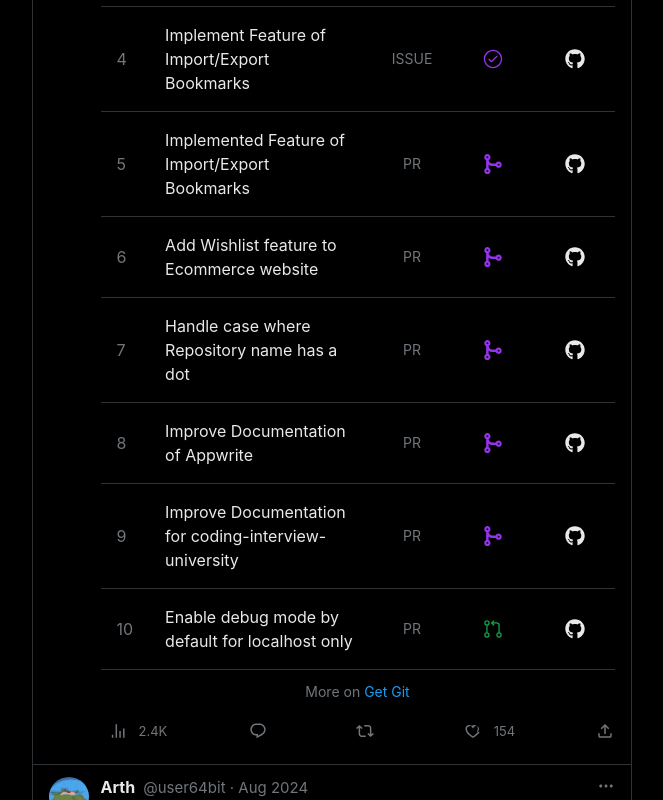
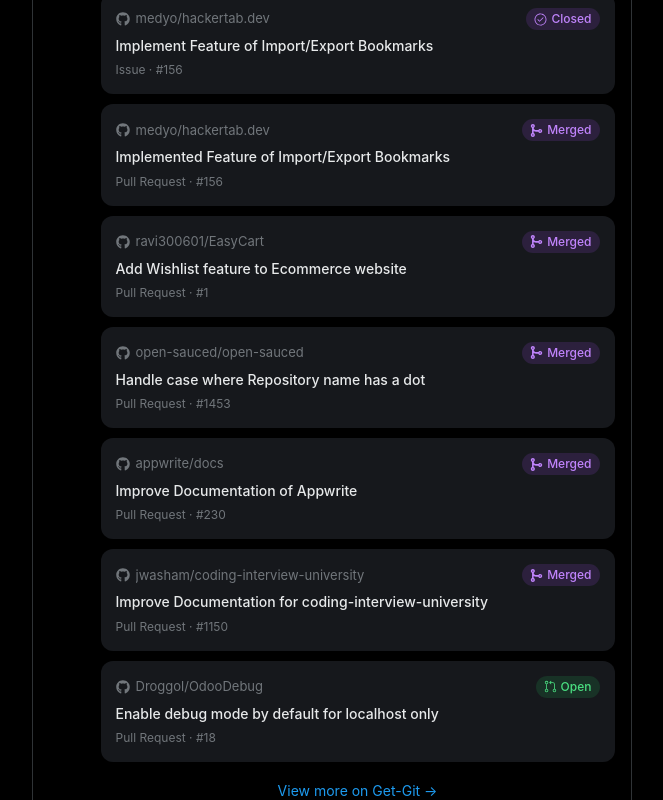
Before and after one commit to user-64bit/The-Tweetfolio, a React (Create React App) app: page / in a window 1280 px wide. Shown: the part 1260-2060 px from the top of the page, without its empty margins (271-934 px from the left). Built offline with nearby package versions, Linux system fonts and the light colour scheme.

Commit message:
refactor: replace table-based contribution list with a responsive card layout and centralized status configuration

```diff
--- a/src/components/tweets/Contributions.tsx
+++ b/src/components/tweets/Contributions.tsx
@@ -1,109 +1,100 @@
 import React from "react";
 import { FaGithub } from "react-icons/fa";
 import { ContributionData, GITHUB_USERNAME } from "../../config";
-import { GoGitPullRequest } from "react-icons/go"; // open PR
-import { FaCodeMerge } from "react-icons/fa6"; // merge PR
-import { GoIssueOpened } from "react-icons/go"; // open Issue
-import { GoIssueClosed } from "react-icons/go"; // solved issue
-import { MdReportProblem } from "react-icons/md";
+import { GoGitPullRequest, GoIssueClosed, GoIssueOpened } from "react-icons/go";
+import { FaCodeMerge } from "react-icons/fa6";
 
-const Contributions = () => {
-  const getStatusIcon = (status: string) => {
-    switch (status) {
-      case "merged":
-        return <FaCodeMerge className="text-purple-600 text-xl" />;
-      case "open":
-        return <GoGitPullRequest className="text-green-600 text-xl" />;
-      case "issued":
-        return <GoIssueOpened className="text-green-600 text-xl" />;
-      case "solved":
-        return <GoIssueClosed className="text-purple-600 text-xl" />;
-      default:
-        return <MdReportProblem className="text-red-400 text-xl" />;
+const extractRepo = (url: string) => {
+  try {
+    const parts = url.replace("https://github.com/", "").split("/");
+    return `${parts[0]}/${parts[1]}`;
+  } catch {
+    return "";
   }
 };
 
+const statusConfig: Record<string, { icon: React.ReactNode; label: string; color: string; bg: string }> = {
+  merged: {
+    icon: <FaCodeMerge className="text-[13px]" />,
+    label: "Merged",
+    color: "text-purple-400",
+    bg: "bg-purple-500/15",
+  },
+  open: {
+    icon: <GoGitPullRequest className="text-[13px]" />,
+    label: "Open",
+    color: "text-green-400",
+    bg: "bg-green-500/15",
+  },
+  issued: {
+    icon: <GoIssueOpened className="text-[13px]" />,
+    label: "Open",
+    color: "text-green-400",
+    bg: "bg-green-500/15",
+  },
+  solved: {
+    icon: <GoIssueClosed className="text-[13px]" />,
+    label: "Closed",
+    color: "text-purple-400",
+    bg: "bg-purple-500/15",
+  },
+};
+
+const Contributions = () => {
   return (
     <div className="w-full">
-      <h3 className="text-xl font-bold pb-4">🧑‍💻 Open Source Contributions</h3>
+      <h3 className="text-xl font-bold mb-4">🧑‍💻 Open Source Contributions</h3>
 
-      {/* Desktop Table (hidden on mobile) */}
-      <div className="hidden md:block overflow-x-auto">
-        <table className="min-w-full border-x-border">
-          <thead>
-            <tr className="bg-x-secondary text-x-text-primary">
-              <th className="p-4 border-b border-x-border text-left w-10">#</th>
-              <th className="p-4 border-b border-x-border text-left">Title</th>
-              <th className="p-4 border-b border-x-border text-center w-20">Type</th>
-              <th className="p-4 border-b border-x-border text-center w-20">Status</th>
-              <th className="p-4 border-b border-x-border text-center w-20">Link</th>
-            </tr>
-          </thead>
-          <tbody>
-            {ContributionData.map((item, index) => (
-              <tr key={index} className="hover:bg-x-secondary/50 transition-colors">
-                <td className="p-4 border-b border-x-border text-x-text-secondary">{index + 1}</td>
-                <td className="p-4 border-b border-x-border">{item.title}</td>
-                <td className="p-4 border-b border-x-border uppercase text-center text-x-text-secondary text-sm">
-                  {["issued", "solved"].includes(item.status) ? "Issue" : "PR"}
-                </td>
-                <td className="p-4 border-b border-x-border text-center">
-                  <div className="flex justify-center">{getStatusIcon(item.status)}</div>
-                </td>
-                <td className="p-4 border-b border-x-border text-center">
-                  <div className="flex justify-center">
-                    <a href={item.link} target="_blank" rel="noopener noreferrer" className="hover:opacity-70 transition-opacity">
-                      <FaGithub className="text-x-text-primary text-xl" />
+      <div className="space-y-2.5">
+        {ContributionData.map((item, index) => {
+          const repo = extractRepo(item.link);
+          const isIssue = ["issued", "solved"].includes(item.status);
+          const status = statusConfig[item.status] || statusConfig.open;
+
+          return (
+            <a
+              key={index}
+              href={item.link}
+              target="_blank"
+              rel="noopener noreferrer"
+              className="block bg-x-secondary rounded-xl p-3.5 hover:bg-x-tertiary transition-colors group border border-transparent hover:border-x-border"
+            >
+              {/* Top row: repo name + status badge */}
+              <div className="flex items-center justify-between mb-1.5">
+                <div className="flex items-center gap-1.5 text-x-text-secondary text-[13px] min-w-0">
+                  <FaGithub className="flex-shrink-0 text-sm" />
+                  <span className="truncate">{repo}</span>
+                </div>
+                <span className={`flex items-center gap-1 text-[12px] font-medium px-2 py-0.5 rounded-full ${status.color} ${status.bg} flex-shrink-0`}>
+                  {status.icon}
+                  {status.label}
+                </span>
+              </div>
+
+              {/* Title */}
+              <p className="text-[14px] text-x-text-primary font-medium leading-snug group-hover:text-x-accent transition-colors">
+                {item.title}
+              </p>
+
+              {/* Type label */}
+              <p className="text-[12px] text-x-text-secondary mt-1.5">
+                {isIssue ? "Issue" : "Pull Request"} · #{item.link.split("/").pop()}
+              </p>
             </a>
+          );
+        })}
       </div>
-                </td>
-              </tr>
-            ))}
-          </tbody>
-        </table>
-        <div className="text-center text-sm text-x-text-secondary mt-3 pb-1">
-          More on{" "}
+
+      {/* Footer */}
+      <div className="mt-4 text-center">
         <a
           href={`https://get-git.user64bit.wtf/${GITHUB_USERNAME}`}
           target="_blank"
           rel="noopener noreferrer"
-            className="text-x-accent hover:text-x-accent/60 hover:underline"
+          className="text-x-accent text-[14px] hover:underline"
         >
-            Get Git
+          View more on Get-Git →
         </a>
-        </div>
-      </div>
-
-      {/* Mobile Cards (shown only on mobile) */}
-      <div className="md:hidden space-y-4">
-      <div className="text-center text-sm text-x-text-secondary my-2">
-          More on{" "}
-          <a
-            href={`https://get-git.user64bit.wtf/${GITHUB_USERNAME}`}
-            target="_blank"
-            rel="noopener noreferrer"
-            className="text-x-accent hover:text-x-accent/60 hover:underline"
-          >
-            Get Git
-          </a>
-        </div>
-        {ContributionData.map((item, index) => (
-          <div key={index} className="bg-x-secondary p-4 rounded-lg space-y-2">
-            <div className="flex justify-between items-center">
-              <span className="text-x-text-secondary">#{index + 1}</span>
-              <a href={item.link} target="_blank" rel="noopener noreferrer">
-                <FaGithub className="text-x-text-primary text-2xl" />
-              </a>
-            </div>
-            <h4 className="font-medium text-x-text-primary">{item.title}</h4>
-            <div className="flex justify-between items-center text-sm">
-              <span className="text-x-text-secondary uppercase">
-                {["issued", "solved"].includes(item.status) ? "Issue" : "PR"}
-              </span>
-              <span>{getStatusIcon(item.status)}</span>
-            </div>
-          </div>
-        ))}
       </div>
     </div>
   );
```
Lines whose indentation alone changed are shown as unchanged.
